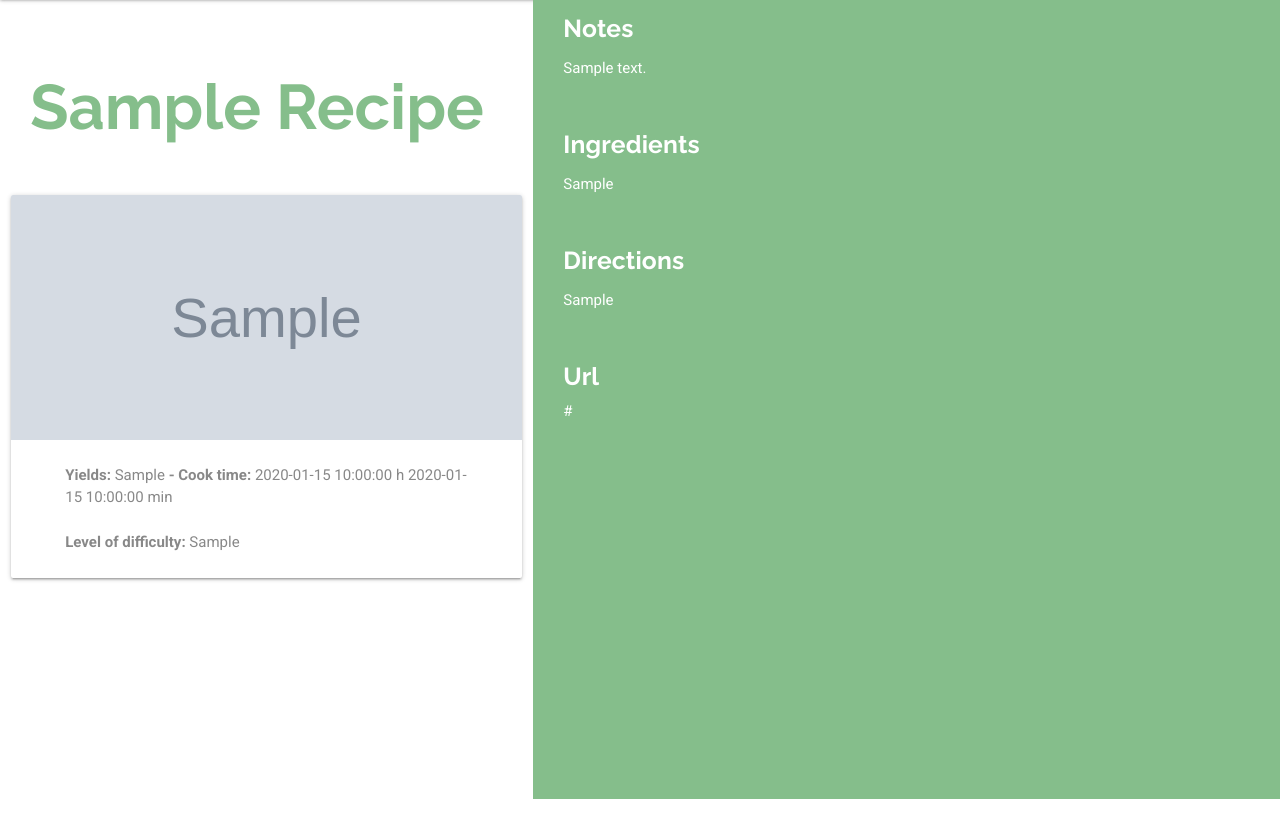
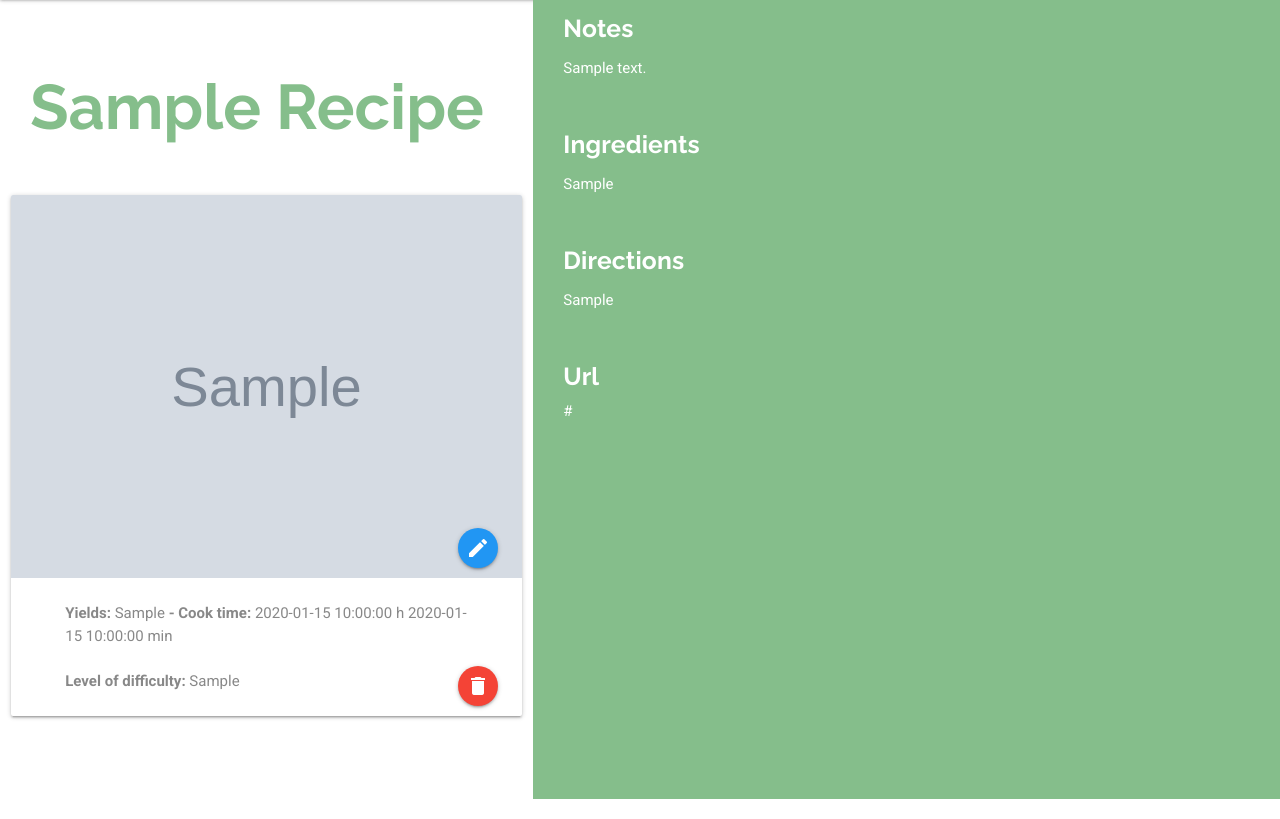
Before and after one commit to Code-Institute-Submissions/CookMark, a Flask app: template templates/getrecipe.html in a window 1280 px wide. Shown: the part 65-884 px from the top of the page. Run offline with Flask 2, Linux system fonts and the light colour scheme; the template is opened without the code that fills it: most values are stand-ins (such as "Sample title", 1, 10 or a date in 2020); grey boxes marked "Sample" are stand-in pictures; some libraries are stand-ins or nearby versions.

Commit message:
Change button colour and put option value to 0

```diff
--- a/templates/getrecipe.html
+++ b/templates/getrecipe.html
@@ -9,10 +9,12 @@
         <div class="row">
             <div class="col s12">
                 <div class="card">
-                    <div class="card-image">
+                    <div class="card-image get-recipe-image">
                         <img src="{{recipe.recipe_photourl}}" alt="{{recipe.recipe_name}}">
+                        <a href="{{url_for('edit_recipe', recipe_id=recipe._id)}}" class="btn-floating halfway-fab waves-effect waves-light blue"><i class="material-icons">edit</i></a>
                     </div>
                     <div class="card-content">
+                        <a href="{{url_for('delete_recipe', recipe_id=recipe._id)}}" class="btn-floating halfway-fab waves-effect waves-light red"><i class="material-icons">delete</i></a>
                         <p>Yields: <strong>{{recipe.recipe_yield}}</strong> - Cook time: <strong>{{recipe.recipe_time_hour}} h {{recipe.recipe_time_min}} min</strong></p><br>
                         <p>Level of difficulty: <strong>{{recipe.recipe_difficulty}}</strong></p>
                     </div>
```
Also changed, not shown: templates/addrecipe.html (+4 -4 lines), templates/editrecipe.html (+4 -4 lines).
